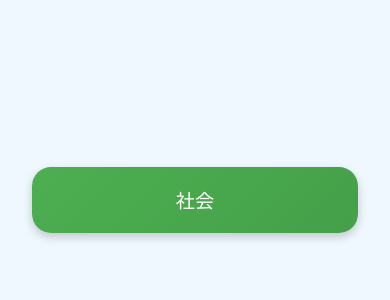
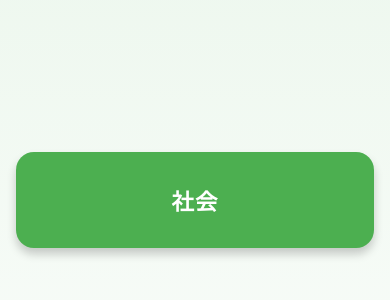
Before and after one commit to 06091210/study, a plain HTML site: page index.html in a window 390 px wide. Shown: the part 254-554 px from the top of the page. Drawn offline with Linux system fonts and the light colour scheme.

Commit message:
Update index.html

```diff
--- a/index.html
+++ b/index.html
@@ -692,47 +692,60 @@ button:hover {
   <style>
     body {
       font-family: "Hiragino Kaku Gothic ProN", "Segoe UI", sans-serif;
-      background-color: #f0f8ff;
+      background: linear-gradient(180deg, #e8f5e9, #ffffff);
       display: flex;
       justify-content: center;
       align-items: center;
       height: 100vh;
       margin: 0;
+      padding: 1.5em;
     }
 
     a {
-      display: inline-block;
+      display: block;
+      width: 100%;
+      max-width: 400px; /* タブレット以上では中央寄せ */
+      text-align: center;
+      background: #4CAF50;
+      color: white;
       text-decoration: none;
-      color: white;
-      background: linear-gradient(135deg, #4CAF50, #45a049);
-      padding: 1em 2em;
-      font-size: clamp(1rem, 3vw, 1.5rem);
+      padding: 1.2em;
+      font-size: clamp(1.2rem, 4vw, 1.8rem);
       border-radius: 1em;
-      box-shadow: 0 4px 10px rgba(0, 0, 0, 0.2);
+      box-shadow: 0 6px 10px rgba(0, 0, 0, 0.2);
       transition: all 0.2s ease;
-      text-align: center;
-      user-select: none;
+      font-weight: bold;
+      letter-spacing: 0.05em;
     }
 
     a:hover {
-      background: linear-gradient(135deg, #45a049, #3e8e41);
-      transform: scale(1.05);
+      background: #43a047;
+      transform: translateY(-2px);
     }
 
     a:active {
-      transform: scale(0.98);
-      box-shadow: 0 2px 6px rgba(0, 0, 0, 0.3);
+      background: #388e3c;
+      transform: translateY(0);
+      box-shadow: 0 3px 5px rgba(0, 0, 0, 0.3);
     }
 
-    /* スマホでも余白をしっかり確保 */
+    /* スマホでの最適化 */
     @media (max-width: 480px) {
       body {
-        padding: 2em;
+        padding: 2em 1em;
       }
       a {
-        width: 100%;
-        padding: 1em;
+        font-size: 1.4rem;
+        padding: 1.4em;
+        border-radius: 0.8em;
+      }
+    }
+
+    /* さらに小さい画面（例：iPhone SEなど）用 */
+    @media (max-width: 360px) {
+      a {
         font-size: 1.2rem;
+        padding: 1.3em;
       }
     }
   </style>
```
